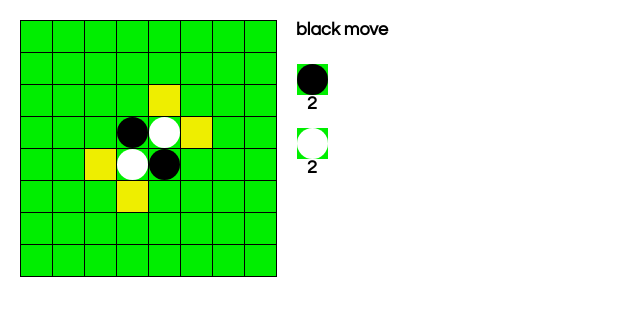
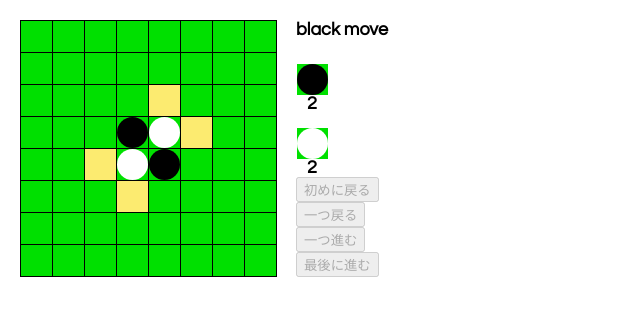
Before and after one commit to qoone/othello, a React app: page / in a window 1280 px wide. Shown: the whole page, without its empty margins (0-640 px from the left). Built offline with nearby package versions, Linux system fonts and the light colour scheme.

Commit message:
add history feature

```diff
--- a/src/index.css
+++ b/src/index.css
@@ -16,7 +16,7 @@ body {
   left: 1px;
   width: 31px;
   height: 31px;
-  background-color: #00ee00;
+  background-color: #00e000;
 }
 
 .square-cell-hilight {
@@ -25,7 +25,7 @@ body {
   left: 1px;
   width: 31px;
   height: 31px;
-  background-color: #eeee00;
+  background-color: #fceb70;
 }
 
 .square-empty {
--- a/src/index.js
+++ b/src/index.js
@@ -40,42 +40,38 @@ class Game extends React.Component {
     super(props);
     const currentTurn = 1;
     this.state = {
-      squares: Array(8).fill(null).map(() => Array(8).fill(0)),
-      turn: currentTurn,
-      status: cellTypes[currentTurn] + " move",
-      blackCount: 0,
-      whiteCount: 0,
-      hilightSquares: Array(8).fill(null).map(() => Array(8).fill(false)),
+      current: {
+        squares: Array(8).fill(null).map(() => Array(8).fill(0)),
+        turn: currentTurn,
+        status: cellTypes[currentTurn] + " move",
+      },
+      currentTurnIndex: 0,
+      history: [],
     }
-    this.state.squares[3][3] = 1;
-    this.state.squares[4][4] = 1;
-    this.state.squares[3][4] = 2;
-    this.state.squares[4][3] = 2;
+    this.state.current.squares[3][3] = 1;
+    this.state.current.squares[4][4] = 1;
+    this.state.current.squares[3][4] = 2;
+    this.state.current.squares[4][3] = 2;
 
-    const [blackCount, whiteCount] = this.countSquares(this.state.squares);
-    this.state.blackCount = blackCount;
-    this.state.whiteCount = whiteCount;
-
-    this.state.hilightSquares = this.hilight(this.state.squares, currentTurn);
+    this.state.history.push(this.state.current);
   }
 
   handleClick(x, y){
-    const currentSquares = this.state.squares.slice();
-    const currentTurn = this.state.turn;
-
+    const currentSquares = this.state.current.squares.slice().map((element) => element.slice());
+    const currentTurn = this.state.current.turn;
     const flipables = this.checkPuttable(x, y, currentTurn, currentSquares);
     if(flipables.length > 0) {
       //コマを置いて、周りをひっくり返す
       this.executeFlip(flipables, currentSquares, currentTurn);
       currentSquares[y][x] = currentTurn;
 
+
       const nextTurn = this.turnChange(currentSquares, currentTurn);
-      const [blackCount, whiteCount] = this.countSquares(currentSquares);
-      const hilightSquares = this.hilight(currentSquares, nextTurn);
 
       if(nextTurn === 0){
         //Game End
         let status;
+        const [blackCount, whiteCount] = this.countSquares(this.state.current.squares);
         const winner = this.judgeWinner(blackCount, whiteCount);
         if(winner === 0){
           status = "Draw";
@@ -83,25 +79,41 @@ class Game extends React.Component {
           status = cellTypes[winner] + " win";
         }
 
-        this.setState({
+        const current = {
           squares: currentSquares,
           turn: nextTurn,
           status: status,
-          blackCount: blackCount,
-          whiteCount: whiteCount,
-          hilightSquares: hilightSquares,
+        };
+        const history = this.state.history.slice(0, this.state.currentTurnIndex + 1);
+        history.push(current);
+        this.setState({
+          current: current,
+          currentTurnIndex: this.state.currentTurnIndex + 1,
+          history: history,
         });
       } else {
-        this.setState({
+        const current = {
           squares: currentSquares,
           turn: nextTurn,
           status: cellTypes[nextTurn] + " move",
-          blackCount: blackCount,
-          whiteCount: whiteCount,
-          hilightSquares: hilightSquares,
+        };
+        const history = this.state.history.slice(0, this.state.currentTurnIndex + 1);
+        history.push(current);
+        this.setState({
+          current: current,
+          currentTurnIndex: this.state.currentTurnIndex + 1,
+          history: history,
         });
       }
     }
+  }
+
+  moveTurnIndex(turnIndex) {
+    const current = this.state.history[turnIndex];
+    this.setState({
+      current: current,
+      currentTurnIndex: turnIndex,
+    });
   }
 
   hilight(currentSquares, currentTurn) {
@@ -198,23 +210,33 @@ class Game extends React.Component {
   }
 
   render() {
+    const [blackCount, whiteCount] = this.countSquares(this.state.current.squares);
+    const hilightSquares = this.hilight(this.state.current.squares, this.state.current.turn);
+
     return (
       <div className="game">
         <div className="game-board">
-          <Board squares={this.state.squares} hilightSquares={this.state.hilightSquares} turn={this.state.turn} onClick={(x, y) => this.handleClick(x, y)}/>
+          <Board squares={this.state.current.squares} hilightSquares={hilightSquares} turn={this.state.current.turn} onClick={(x, y) => this.handleClick(x, y)}/>
         </div>
         <div className="game-info">
-          <div className="status">{this.state.status}</div>
+          <div className="status">{this.state.current.status}</div>
           <br />
           <div className="square-cell">
             <div className="square-black" />
           </div>
-          <div class="cell-count">{this.state.blackCount}</div>
+          <div className="cell-count">{blackCount}</div>
           <br />
           <div className="square-cell">
             <div className="square-white" />
           </div>
-          <div class="cell-count">{this.state.whiteCount}</div>
+          <div className="cell-count">{whiteCount}</div>
+
+          <div className="buttons">
+            <button onClick={() => this.moveTurnIndex(0)} disabled={this.state.currentTurnIndex === 0}>初めに戻る</button><br />
+            <button onClick={() => this.moveTurnIndex(this.state.currentTurnIndex - 1)} disabled={this.state.currentTurnIndex === 0}>一つ戻る</button><br />
+            <button onClick={() => this.moveTurnIndex(this.state.currentTurnIndex + 1)} disabled={this.state.history.length - 1 <= this.state.currentTurnIndex}>一つ進む</button><br />
+            <button onClick={() => this.moveTurnIndex(this.state.history.length - 1)} disabled={this.state.history.length - 1 <= this.state.currentTurnIndex}>最後に進む</button>
+          </div>
         </div>
       </div>
     );
```
Also changed, not shown: 1 other file.
